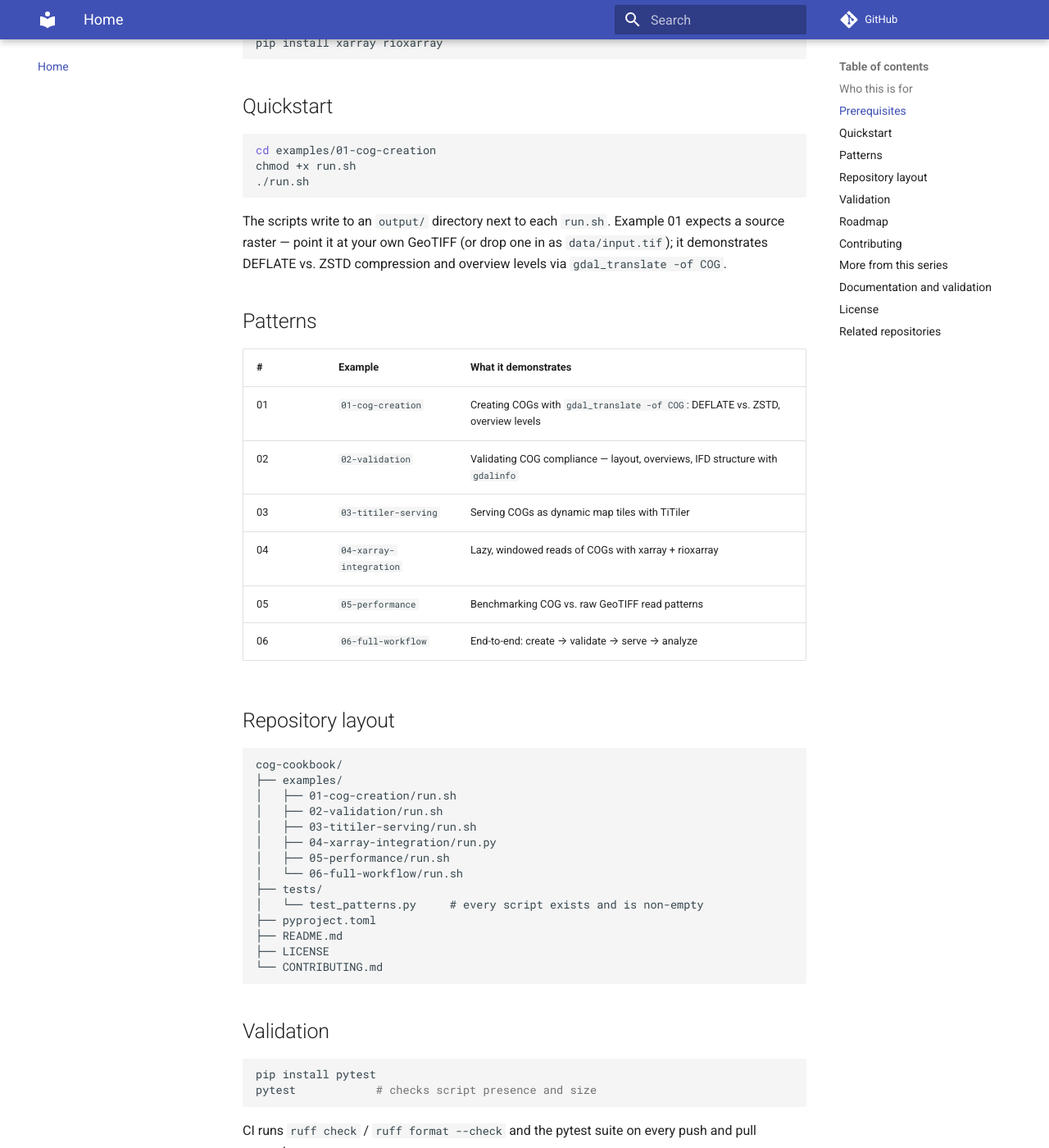
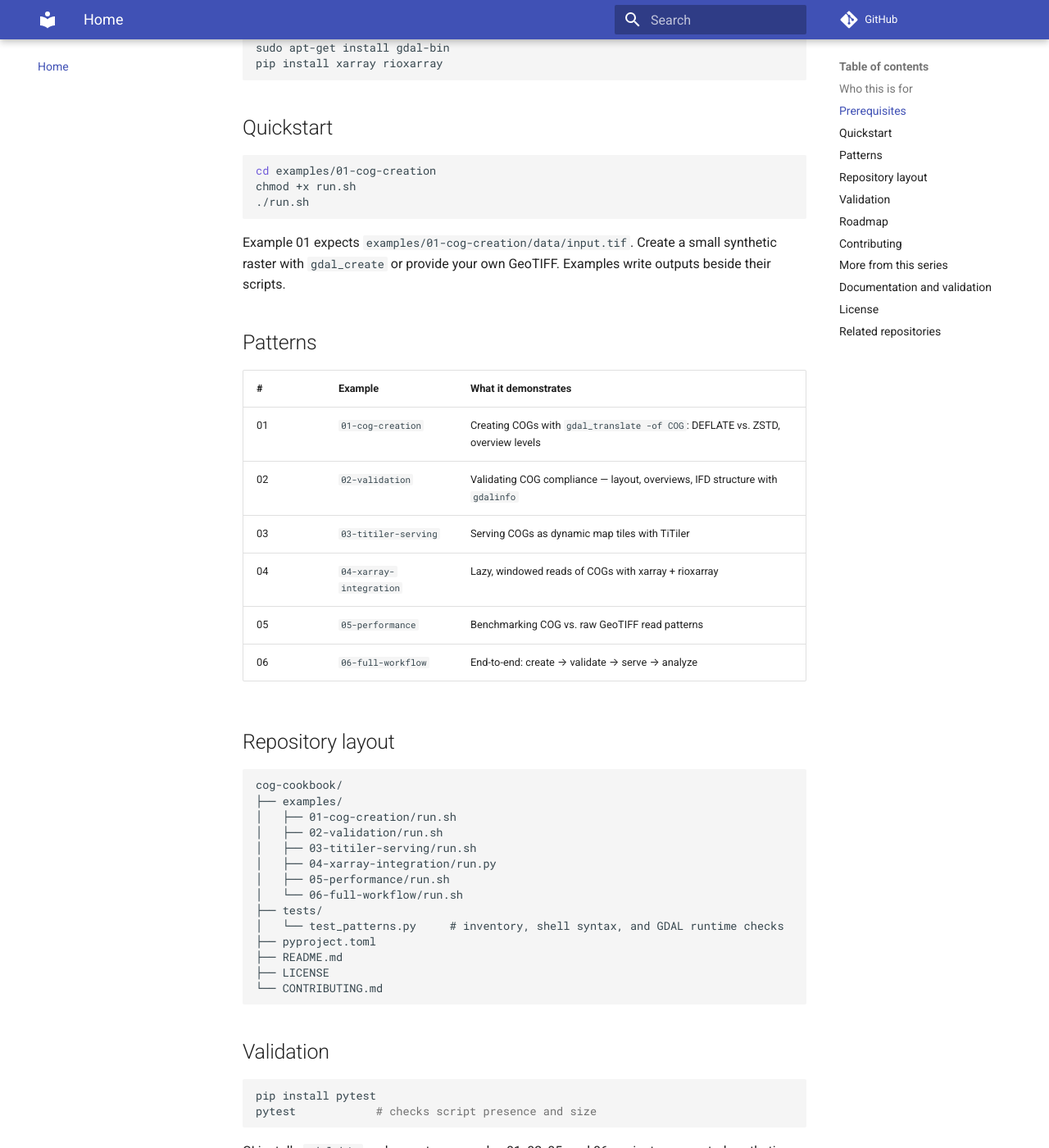
Before and after one commit to ZQM-Computing/cog-cookbook, an MkDocs documentation site: the page built from docs/index.md, in a window 1280 px wide and 1400 px high, scrolled down 763 px. Shown: the whole window at 82% size. Built offline with MkDocs 1.6.1 and Material for MkDocs 9.7.7, drawn with Linux system fonts in a browser that asks for light colours; comment, search, counter and statistics services are not loaded; some of the changed text lies outside the part shown.

Commit message:
Document COG runtime coverage and example prerequisites

````diff
--- a/docs/index.md
+++ b/docs/index.md
@@ -12,7 +12,7 @@
 
 [![CI](https://github.com/ZQM-Computing/cog-cookbook/actions/workflows/ci.yml/badge.svg)](https://github.com/ZQM-Computing/cog-cookbook/actions/workflows/ci.yml)
 
-Production-tested Cloud Optimized GeoTIFF patterns for cloud-native raster access, serving, and analysis — create them, validate them, serve them as tiles, and read them lazily.
+Runnable reference examples for creating and inspecting Cloud Optimized GeoTIFFs (COGs), serving them with TiTiler, and reading them with xarray. CI executes deterministic local raster examples; remote serving and xarray integration have separate prerequisites.
 
 ## Who this is for
 
@@ -38,7 +38,7 @@ chmod +x run.sh
 ./run.sh
 ```
 
-The scripts write to an `output/` directory next to each `run.sh`. Example 01 expects a source raster — point it at your own GeoTIFF (or drop one in as `data/input.tif`); it demonstrates DEFLATE vs. ZSTD compression and overview levels via `gdal_translate -of COG`.
+Example 01 expects `examples/01-cog-creation/data/input.tif`. Create a small synthetic raster with `gdal_create` or provide your own GeoTIFF. Examples write outputs beside their scripts.
 
 ## Patterns
 
@@ -63,7 +63,7 @@ cog-cookbook/
 │   ├── 05-performance/run.sh
 │   └── 06-full-workflow/run.sh
 ├── tests/
-│   └── test_patterns.py     # every script exists and is non-empty
+│   └── test_patterns.py     # inventory, shell syntax, and GDAL runtime checks
 ├── pyproject.toml
 ├── README.md
 ├── LICENSE
@@ -77,7 +77,7 @@ pip install pytest
 pytest            # checks script presence and size
 ```
 
-CI runs `ruff check` / `ruff format --check` and the pytest suite on every push and pull request.
+CI installs `gdal-bin` and executes examples 01, 02, 05, and 06 against a generated synthetic raster. TiTiler serving is documented but not started in CI; the xarray example is syntax-checked and requires its optional runtime dependencies.
 
 ## Roadmap
 
````
Also changed, not shown: other parts of docs/index.md (+1 -1 lines).
